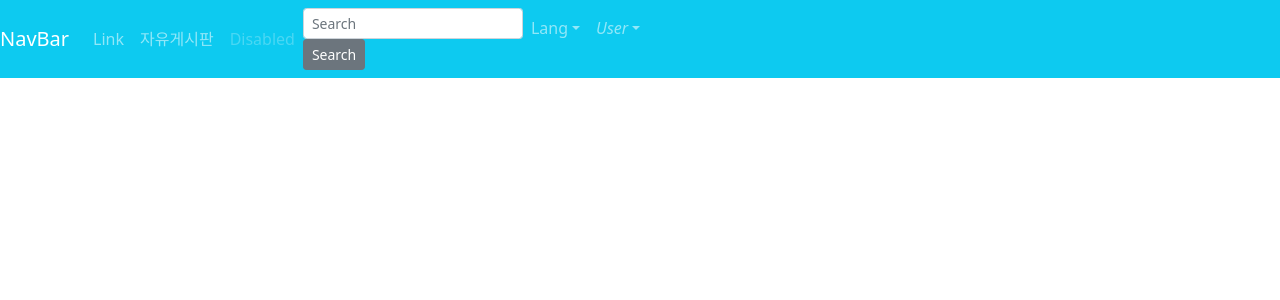
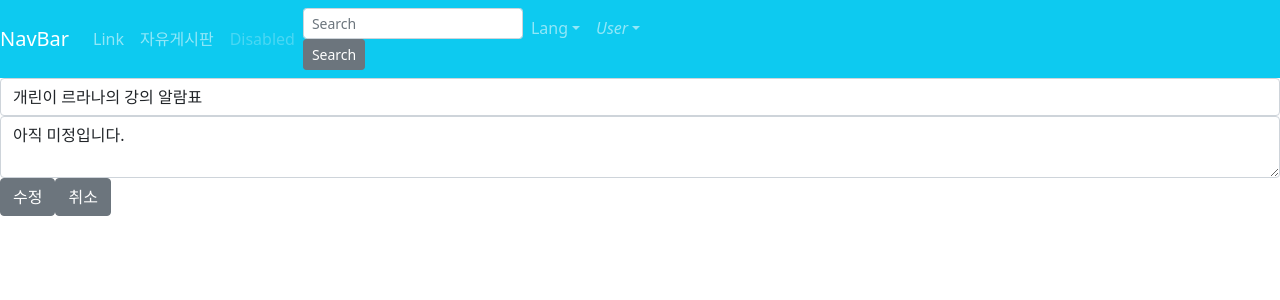
Before and after one commit to bill1224/vue, a Vue app in the folder vue_study/: page /board/free/create/1 in a window 1280 px wide. Shown: the top 300 px of the page. Built offline with nearby package versions, Linux system fonts and the light colour scheme.

Commit message:
board update and delete

```diff
--- a/vue_study/src/components/Board.vue
+++ b/vue_study/src/components/Board.vue
@@ -1,6 +1,7 @@
 <template>
   <div>
     <b-table striped hover :items="items" :fields="fields" @row-clicked="rowClick"></b-table>
+    <b-button @click="writeContent">글쓰기</b-button>
   </div>
 </template>
 
@@ -51,6 +52,11 @@ import data from "@/data";
             this.$router.push({
                 path: `/board/free/detail/${item.content_id}`
             })
+        },
+        writeContent() {
+          this.$router.push({
+            path: "/board/free/create"
+          })
         }
 
     }
--- a/vue_study/src/components/ContentDetail.vue
+++ b/vue_study/src/components/ContentDetail.vue
@@ -4,7 +4,7 @@
             <div class="content-detail-content-info">
                 <div class="content-detail-content-info-left">
                     <div class="content-detail-content-info-left-number">
-                        ?{{ contentId }}
+                        {{ contentId }}
                     </div>
                     <div class="content-detail-content-info-left-subject">
                         {{ title }}
@@ -23,7 +23,7 @@
                 {{ context }}
             </div>
             <div class="content-detail-button">
-                <b-button variant="primary">수정</b-button>
+                <b-button variant="primary" @click="updateContent">수정</b-button>
                 <b-button variant="primary" @click="deleteData">삭제</b-button>
             </div>
             <div class="content-detail-content">
@@ -57,6 +57,15 @@ export default {
             this.$router.push({
                 path:"/board/free",
             })
+        },
+        updateContent() {
+            this.$router.push({
+                // path: `/board/free/create/${this.contentId}`
+                name: 'Create',
+                params: {
+                    contentId: this.contentId
+                }
+            })
         }
     }
 
--- a/vue_study/src/components/Create.vue
+++ b/vue_study/src/components/Create.vue
@@ -1,43 +1,65 @@
 <template>
     <div>
-        <input type="text" placeholder="글쓴이" v-model="writer" />
-        <input type="text" placeholder="제목" v-model="title"/>
-        <textarea name="" id="" cols="30" rows="10" placeholder="내용" v-model="content"></textarea>
-        <button @click="index !== undefined ? update() : write()">{{ index !== undefined ? "수정" : "작성" }}</button>
+        <b-input v-model="subject" placeholder="제목을 입력해주세요."></b-input>
+        <b-form-textarea v-model="context" placeholder="내용을 입력해주세요"></b-form-textarea>
+        <b-button @click="updateMode ? updateContent() : uploadContent() ">{{ updateMode ? "수정" : "작성" }}</b-button>
+        <b-button @click="cancle">취소</b-button>
     </div>
 </template>
 
 <script>
-import data from '@/data'
+import data from '@/data';
+
 export default {
     name: 'Create',
+
     data() {
-        const index = this.$route.params.contentId;
         return {
-            data: data,
-            index: index,
-            writer: index !== undefined ? data[index].writer : "",
-            title: index !== undefined ? data[index].title : "",
-            content: index !== undefined ? data[index].content : "",
+            subject: '',
+            context: '',
+            user_id: 1,
+            createdAt: '2021-08-05 21:07:33',
+            updatedAt: null,
+            updateMode: Number(this.$route.params.contentId) > 0 ? true : false,
         }
     },
+    created() {
+        if (Number(this.$route.params.contentId) > 0){
+            const contentId = Number(this.$route.params.contentId)
+            const contentData = data.Content.filter(content => content.content_id === contentId)[0]
+            this.subject = contentData.title
+            this.context = contentData.context
+        }
+    },
+
     methods: {
-        write() {
-            this.data.push({
-                writer: this.writer,
-                title: this.title,
-                content: this.content
+        cancle() {
+            this.$router.push({
+                path: "/board/free"
+            })
+        },
+        uploadContent() {
+            let item = data.Content.sort((a,b) => {return b.content_id - a.content_id})[0].content_id
+            const content_id = item + 1
+            data.Content.push({
+                content_id: content_id,
+                user_id: this.user_id,
+                title: this.subject,
+                context: this.context,
+                created_at: this.createdAt,
+                updated_at: this.updatedAt,
             })
             this.$router.push({
-                path:"/"
+                path: "/board/free"
             })
         },
-        update() {
-            data[this.index].writer = this.writer
-            data[this.index].title = this.title
-            data[this.index].content = this.content
+        updateContent() {
+            const contentId = Number(this.$route.params.contentId)
+            const contentData = data.Content.filter(content => content.content_id === contentId)[0]
+            contentData.title = this.subject
+            contentData.context = this.context
             this.$router.push({
-                path:"/"
+                path: `/board/free/detail/${contentId}`
             })
         }
     }
--- a/vue_study/src/router.js
+++ b/vue_study/src/router.js
@@ -1,8 +1,8 @@
 import Vue from "vue";
 import VueRouter from "vue-router";
 // import Home from "./views/Home";
-import About from "./views/About";
-import Read from "./components/Read";
+// import About from "./views/About";
+// import Read from "./components/Read";
 import Create from "./components/Create";
 // import Update from "./components/Update";
 import Detail from "./components/Detail";
@@ -18,23 +18,23 @@ const router = new VueRouter({
         //     path:"/",
         //     component: Home
         // },
-        {
-            path:"/about",
-            component: About
-        },
-        {
-            path: "/",
-            name: "Read",
-            component: Read
-        },
-        {
+        // {
+        //     path:"/about",
+        //     component: About
+        // },
+        // {
+        //     path: "/",
+        //     name: "Read",
+        //     component: Read
+        // },
+        // {
             // params뒤에 ?를 붙혀주지 않으면,
             // 수정하는 경우가 아닐때엔 contentId가 없기 때문에 컴포넌트를 불러오지 못한다.
             // 하지만 ?를 붙힘으로써 파라미터가 없어도 불러올 수 있게 된다.
-            path: "/create/:contentId?",
-            name: "Create",
-            component: Create
-        },
+            // path: "/create/:contentId?",
+            // name: "Create",
+            // component: Create
+        // },
         {
             path: "/detail/:contentId",
             name: "Detail",
@@ -50,7 +50,11 @@ const router = new VueRouter({
             name: 'ContentDetail',
             component: ContentDetail
         },
-
+        {
+            path: '/board/free/create/:contentId?',
+            name: 'Create',
+            component: Create
+        },
     ]
 
 });
```
